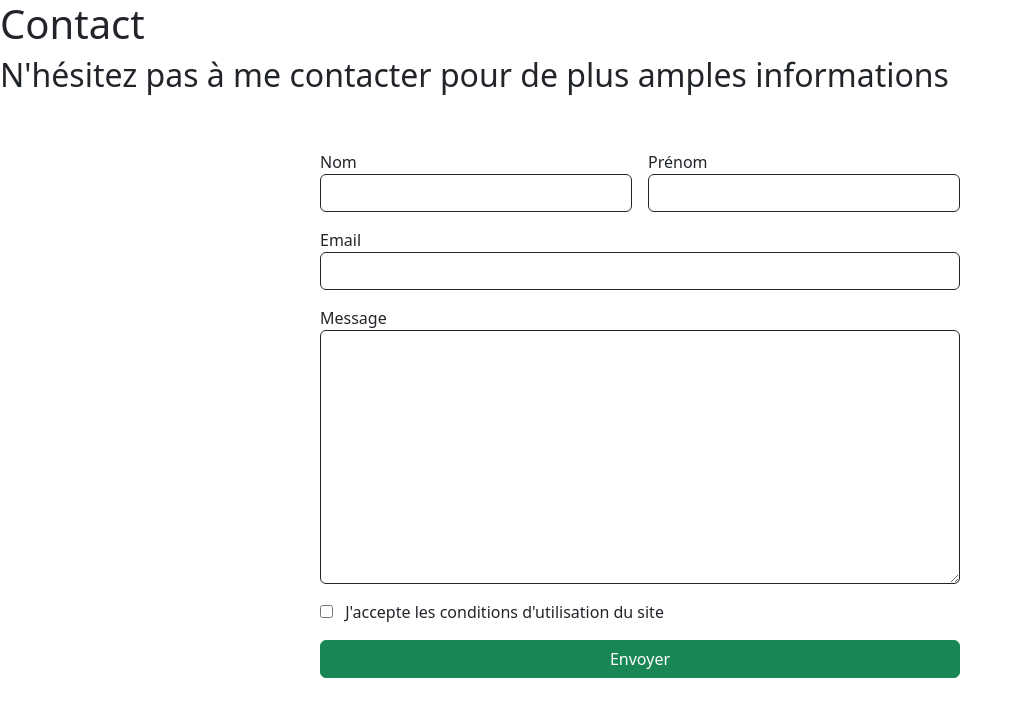
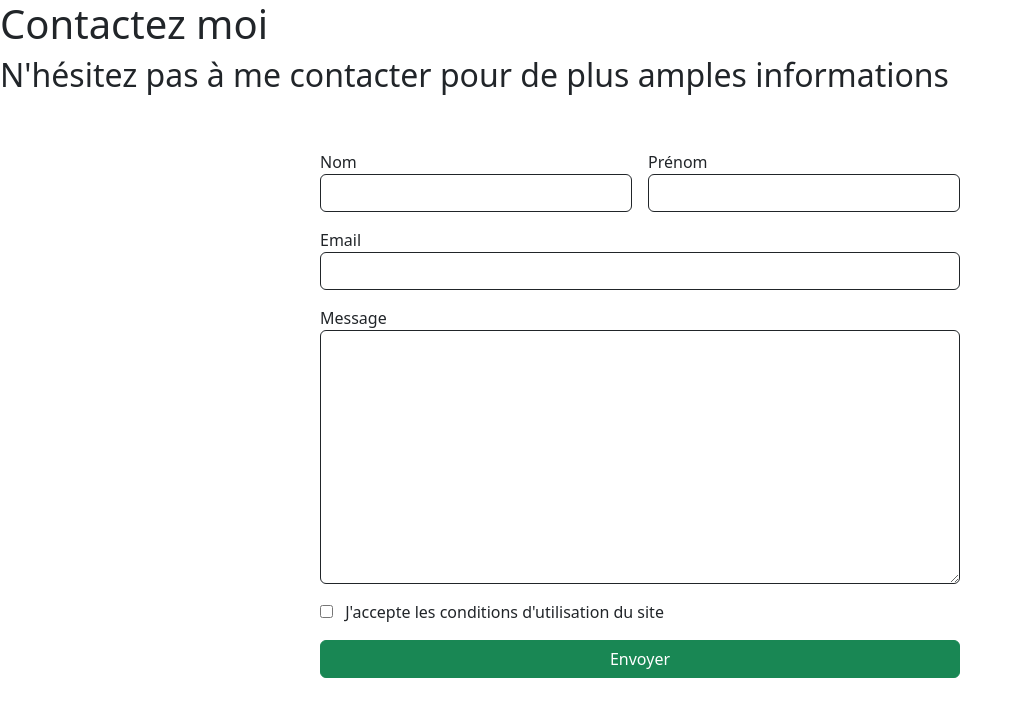
Before and after one commit to Gobardham/philliance-cours2, a plain HTML site: page contact.html in a window 1280 px wide. Shown: the whole page, without its empty margins (0-1021 px from the left). Drawn offline with nearby package versions, Linux system fonts and the light colour scheme.

Commit message:
nouveau titre

```diff
--- a/contact.html
+++ b/contact.html
@@ -11,7 +11,7 @@
 <body>
     <header></header>
     <main>
-        <h1>Contact</h1>
+        <h1>Contactez moi</h1>
         <h2>N'hésitez pas à me contacter pour de plus amples informations</h2>
         <section class="d-flex">
             <form action="#" method="" class="d-flex flex-wrap col-10 col-sm-8 col-lg-6 mx-auto my-5">
```
